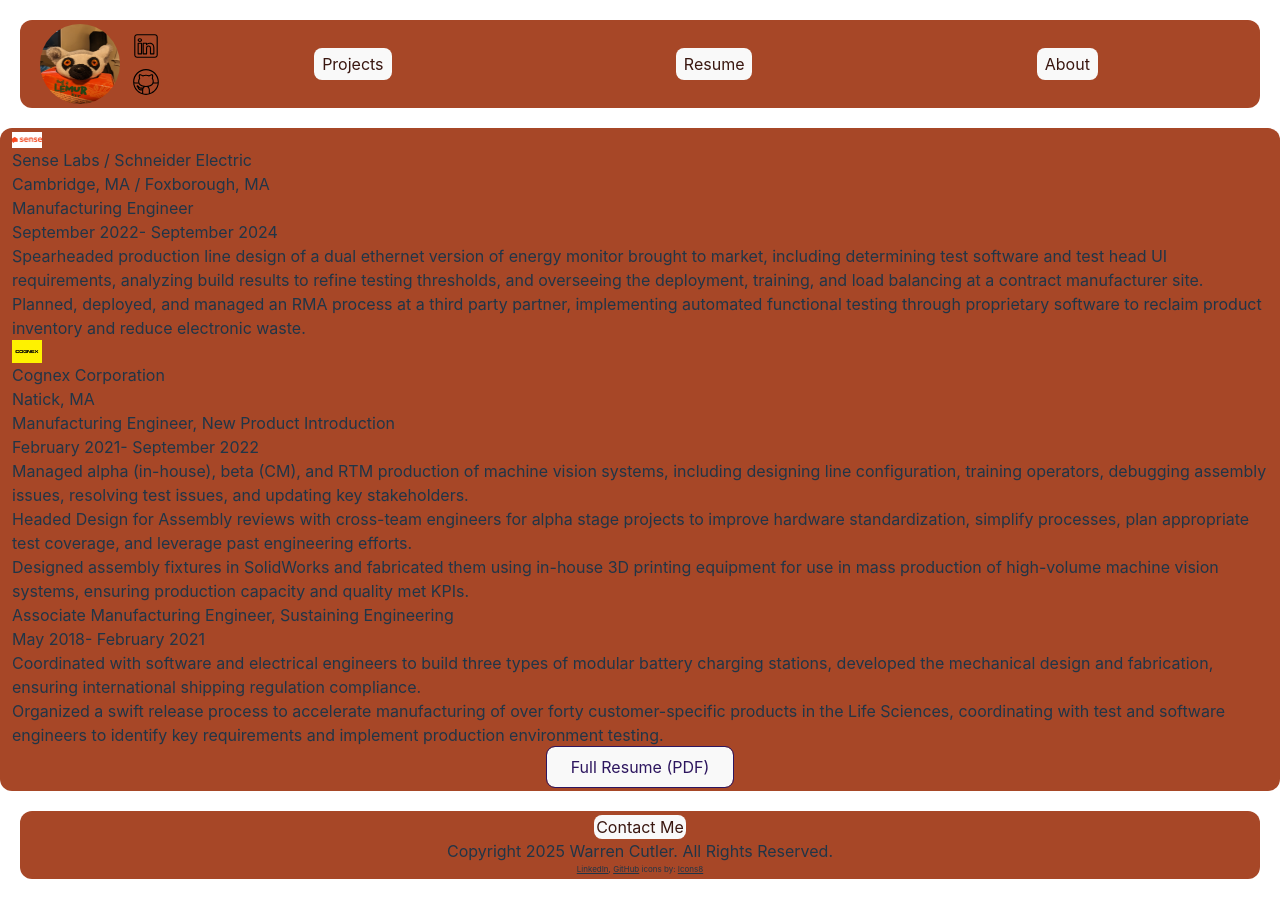
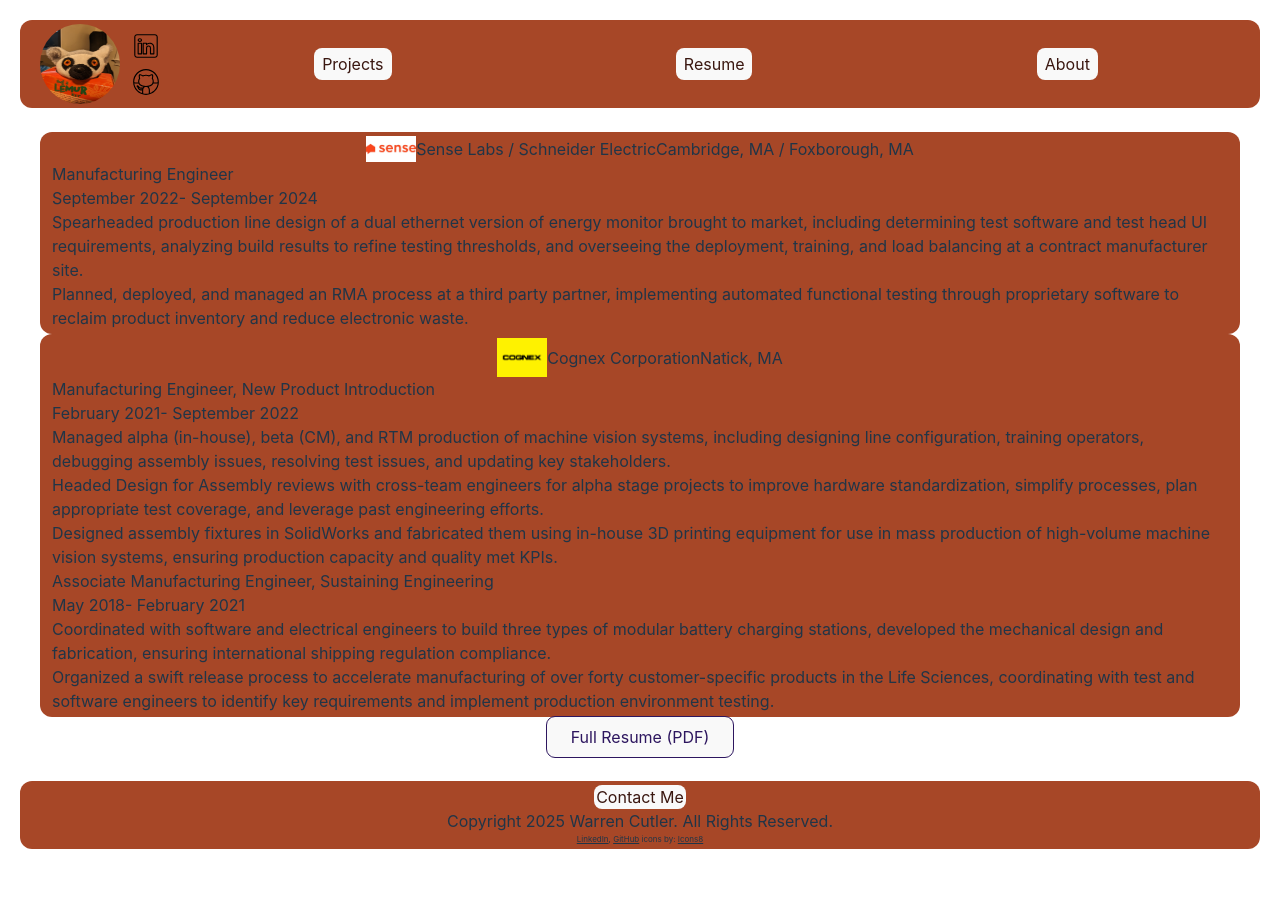
Before and after one commit to warren-cutler/warren-cutler-website, a React (Vite) app: page /resume in a window 1280 px wide. After the commit the page ends 869 px from the top, so only its background shows below. Built offline with nearby package versions, Linux system fonts and the light colour scheme.

Commit message:
convert: JobCard to generic Cards

```diff
--- a/src/components/JobCard.tsx
+++ /dev/null
@@ -1,21 +0,0 @@
-//types
-import {Job} from '../types'
-
-//components
-import {RoleCard} from '../components/RoleCard';
-
-export const JobCard = (job: Job) => {
-
-   return (
-        <div className = 'jobCard'>
-          <div className = 'companyInfo'>
-            <a href={job.companyUrl} target="_blank"> <img src={job.companyLogo} height='30' width='30' alt='Click to visit the employer website'/> </a>
-            <p>{job.company}</p>
-            <p>{job.location}</p></div>
-            {job.roles.map((role, idx)=>{
-              return(<RoleCard key={'Role-'+idx} {...role} ></RoleCard>)
-            })}
-
-        </div>
-    )
-};
--- a/src/pages/ResumePage.tsx
+++ b/src/pages/ResumePage.tsx
@@ -3,7 +3,7 @@
 //data
 import { jobsData } from '../data/jobsData';
 //components
-import { JobCard } from '../components/JobCard';
+import { RoleCard } from '../components/RoleCard';
 import { Button } from '../components/generics/Button';
 import { Card } from '../components/generics/Card';
 
@@ -11,9 +11,27 @@
   const jobs: Job[] = jobsData;
 
   return (
-    <Card orientation='col'>
-      {jobs.map((job, idx) => {
-        return <JobCard key={'Job-' + idx} {...job}></JobCard>;
+    <div className='flex flex-col px-5 m-5 py-1 justify-start min-w-sm'>
+      {jobs.map((job) => {
+        return (
+          <Card orientation='col'>
+            <div className='flex items-center justify-between'>
+              <a href={job.companyUrl} target='_blank'>
+                <img
+                  src={job.companyLogo}
+                  height='50'
+                  width='50'
+                  alt='Click to visit the employer website'
+                />
+              </a>
+              <p>{job.company}</p>
+              <p>{job.location}</p>
+            </div>
+            {job.roles.map((role, idx) => {
+              return <RoleCard key={'Role-' + idx} {...role}></RoleCard>;
+            })}
+          </Card>
+        );
       })}
       <div className='self-center'>
         <a href='/src/assets/cutler_resume.pdf' target='_blank'>
@@ -22,6 +40,6 @@
           </Button>
         </a>
       </div>
-    </Card>
+    </div>
   );
 };
```
Also changed, not shown: src/index.css (line endings or trailing spaces).
